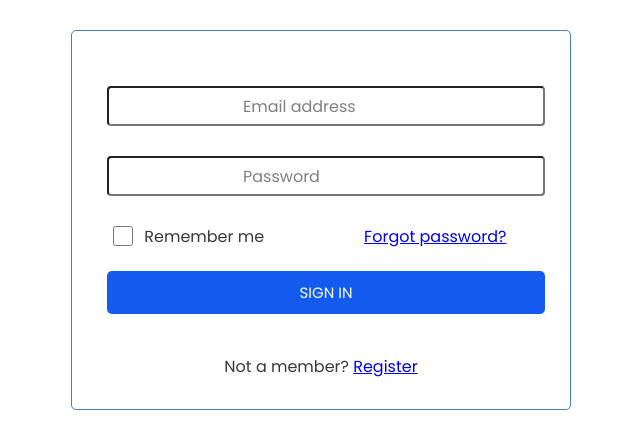
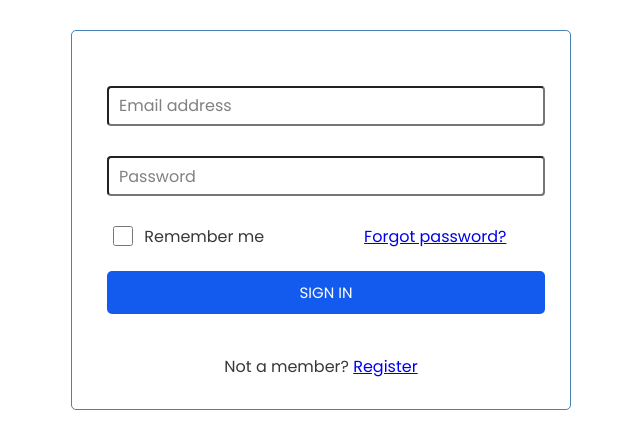
Before and after one commit to OlhaYarosh1/Login-Page, a React (Create React App) app: page / in a window 1280 px wide. Shown: the top 448 px of the page, without its empty margins (319-959 px from the left). Built offline with nearby package versions, Linux system fonts and the light colour scheme.

Commit message:
Moved email-div & password-div.

```diff
--- a/src/index.css
+++ b/src/index.css
@@ -56,7 +56,7 @@ body {
 }
 
 .form-control :focus~ .email {
-  top: 73px;
+  top: 74px;
   color: #125bee;
   font-size: 14px;
 }
@@ -68,15 +68,11 @@ body {
 }
 
 .form-control .email {
-  display: block;
-}
-
-.form-control .email {
-  display: block;
+  display: flex;
   position: absolute;
-  top: 94px;
+  top: 93px;
   color: grey;
-  left: 560px;
+  margin-left: 15px;
   transition: top 0.25s ease-in,
   font-size 0.25s ease-in;
   padding: 0 2px;
@@ -87,7 +83,7 @@ body {
   position: absolute;
   top: 164px;
   color: grey;
-  left: 560px;
+  margin-left: 15px;
   transition: top 0.25s ease-in,
   font-size 0.25s ease-in;
   padding: 0 2px;
@@ -100,10 +96,6 @@ body {
   padding: 3px 7px;
   font-size: 17px;
   border-radius: 4px;
-}
-
-.form-control .topEmail {
-
 }
 
 .form-control-check {
```
